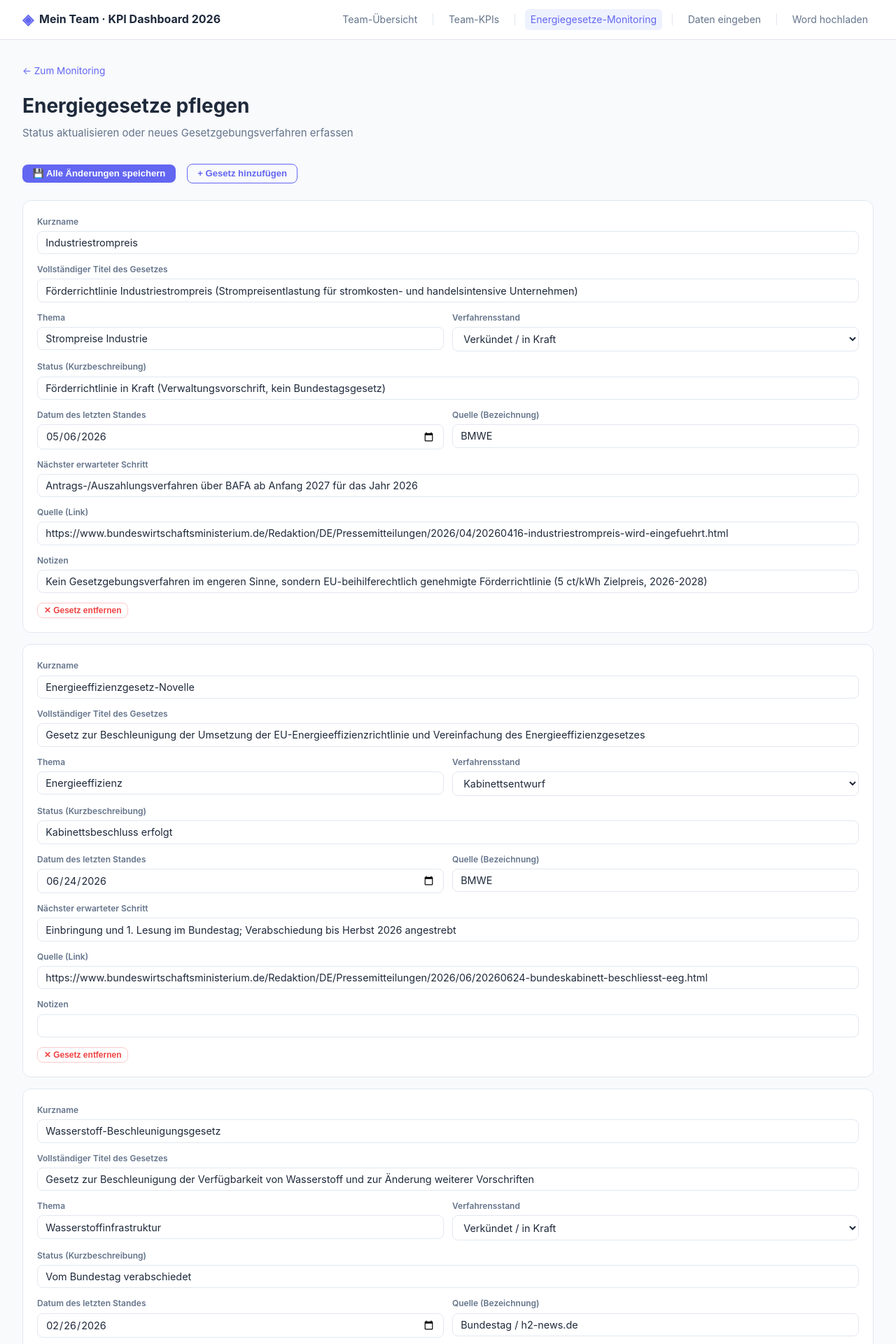
After one commit to MRo-arch/DB, a Flask app: page /gesetze/edit in a window 1280 px wide. The commit adds this page. Shown: the top 1920 px of the page at 70% size. Run offline with Flask 3, Linux system fonts and the light colour scheme.

Commit message:
Add energy law monitoring page with researched German legislation status
Adds a new /gesetze view listing current German energy-policy legislative
procedures (name, topic, legislative stage, next step, source), seeded from
research on DIP/Bundestag/BMWE, plus a /gesetze/edit page to maintain entries
as the status of each law changes.

Co-Authored-By: Claude Sonnet 5 <noreply@anthropic.com>
Claude-Session: https://claude.ai/code/session_01DLz6WkzdJv8Y4gXzENrGFd

```diff
--- a/app.py
+++ b/app.py
@@ -5,8 +5,18 @@ from datetime import date, timedelta
 
 app = Flask(__name__)
 DATA_FILE = os.path.join(os.path.dirname(__file__), "data", "kpis.json")
+GESETZE_FILE = os.path.join(os.path.dirname(__file__), "data", "gesetze.json")
 UPLOAD_FOLDER = os.path.join(os.path.dirname(__file__), "uploads")
 os.makedirs(UPLOAD_FOLDER, exist_ok=True)
+
+STAGES = {
+    1: "Referentenentwurf",
+    2: "Kabinettsentwurf",
+    3: "Bundestag (1. Lesung / Ausschuss)",
+    4: "Bundestag (2./3. Lesung)",
+    5: "Bundesrat",
+    6: "Verkündet / in Kraft",
+}
 
 
 DEFAULT_DATA = {
@@ -38,6 +48,22 @@ def load_data():
 
 def save_data(data):
     with open(DATA_FILE, "w", encoding="utf-8") as f:
+        json.dump(data, f, ensure_ascii=False, indent=2)
+
+
+DEFAULT_GESETZE = {"generated_at": date.today().isoformat(), "gesetze": []}
+
+
+def load_gesetze():
+    if not os.path.exists(GESETZE_FILE):
+        save_gesetze(DEFAULT_GESETZE)
+        return dict(DEFAULT_GESETZE)
+    with open(GESETZE_FILE, "r", encoding="utf-8") as f:
+        return json.load(f)
+
+
+def save_gesetze(data):
+    with open(GESETZE_FILE, "w", encoding="utf-8") as f:
         json.dump(data, f, ensure_ascii=False, indent=2)
 
 
@@ -203,6 +229,51 @@ def save_all():
     return jsonify({"ok": True})
 
 
+@app.route("/gesetze")
+def gesetze_overview():
+    data = load_data()
+    gdata = load_gesetze()
+    gesetze = sorted(gdata["gesetze"], key=lambda g: (g["stufe"], g["status_datum"]))
+    counts = {}
+    for g in gdata["gesetze"]:
+        counts[g["stufe"]] = counts.get(g["stufe"], 0) + 1
+    return render_template(
+        "gesetze.html", data=data, gdata=gdata, gesetze=gesetze, stages=STAGES, counts=counts
+    )
+
+
+@app.route("/gesetze/edit")
+def gesetze_edit():
+    data = load_data()
+    gdata = load_gesetze()
+    gesetze = sorted(gdata["gesetze"], key=lambda g: g["name"])
+    return render_template("gesetze_edit.html", data=data, gdata=gdata, gesetze=gesetze, stages=STAGES)
+
+
+@app.route("/api/update_gesetz", methods=["POST"])
+def update_gesetz():
+    payload = request.get_json()
+    gesetz_id = payload.get("id")
+    gdata = load_gesetze()
+    for g in gdata["gesetze"]:
+        if g["id"] == gesetz_id:
+            for field in ("stufe", "status_text", "status_datum", "naechster_schritt", "quelle_name", "quelle_url", "notizen"):
+                if field in payload:
+                    g[field] = payload[field]
+            save_gesetze(gdata)
+            return jsonify({"ok": True})
+    return jsonify({"ok": False}), 404
+
+
+@app.route("/api/gesetze/save_all", methods=["POST"])
+def gesetze_save_all():
+    payload = request.get_json()
+    gdata = load_gesetze()
+    gdata["gesetze"] = payload.get("gesetze", gdata["gesetze"])
+    save_gesetze(gdata)
+    return jsonify({"ok": True})
+
+
 @app.route("/upload", methods=["GET", "POST"])
 def upload():
     data = load_data()
--- a/static/style.css
+++ b/static/style.css
@@ -499,3 +499,45 @@ select.edit-input { cursor: pointer; }
 .btn-toggle-inactive:hover { background: #eef2ff; }
 .toggle-bar { display: flex; align-items: center; gap: 1rem; margin-bottom: 1.25rem; }
 .inactive-count { font-size: .85rem; color: var(--text-muted); }
+
+/* ── Gesetze-Monitoring: Stufen-Badges ──────────────────── */
+.stufe-badge {
+  display: inline-flex; align-items: center; white-space: nowrap;
+  padding: .2rem .6rem; border-radius: 999px; font-size: .7rem;
+  font-weight: 700; letter-spacing: .03em;
+}
+.stufe-1 { background: #f1f5f9; color: #475569; border: 1px solid #e2e8f0; }
+.stufe-2 { background: #eff6ff; color: #1d4ed8; border: 1px solid #bfdbfe; }
+.stufe-3 { background: var(--amber-bg); color: #92400e; border: 1px solid var(--amber-border); }
+.stufe-4 { background: #fff7ed; color: #9a3412; border: 1px solid #fed7aa; }
+.stufe-5 { background: #f5f3ff; color: #6d28d9; border: 1px solid #ddd6fe; }
+.stufe-6 { background: var(--green-bg); color: #166534; border: 1px solid var(--green-border); }
+
+.gesetze-table-wrap { background: var(--card); border: 1px solid var(--border); border-radius: var(--radius); overflow-x: auto; }
+.gesetze-table { width: 100%; border-collapse: collapse; font-size: .88rem; }
+.gesetze-table th {
+  text-align: left; padding: .75rem 1rem; font-size: .72rem; text-transform: uppercase;
+  letter-spacing: .05em; color: var(--text-muted); border-bottom: 1px solid var(--border);
+  white-space: nowrap;
+}
+.gesetze-table td { padding: .85rem 1rem; border-bottom: 1px solid var(--border); vertical-align: top; }
+.gesetze-table tr:last-child td { border-bottom: none; }
+.gesetze-table tr:hover td { background: var(--surface); }
+.gesetz-name { font-weight: 600; }
+.gesetz-kurzname { font-weight: 600; }
+.gesetz-fullname { display: block; font-size: .78rem; color: var(--text-muted); margin-top: .15rem; }
+.gesetz-thema { color: var(--text-muted); font-size: .82rem; }
+.gesetz-datum { color: var(--text-muted); font-size: .8rem; white-space: nowrap; }
+.gesetz-next { font-size: .82rem; }
+.gesetz-source a { color: var(--accent); font-size: .8rem; }
+.gesetz-source a:hover { text-decoration: underline; }
+.gesetze-legend { display: flex; gap: .5rem; flex-wrap: wrap; margin-bottom: 1.5rem; }
+
+/* ── Gesetze-Monitoring: Edit-Ansicht ────────────────────── */
+.gesetz-edit-card {
+  background: var(--card); border: 1px solid var(--border); border-radius: var(--radius);
+  padding: 1.25rem; margin-bottom: 1rem;
+}
+.gesetz-edit-grid { display: grid; grid-template-columns: 1fr 1fr; gap: .75rem; }
+.gesetz-edit-grid .full-width { grid-column: 1 / -1; }
+@media (max-width: 700px) { .gesetz-edit-grid { grid-template-columns: 1fr; } }
--- a/templates/base.html
+++ b/templates/base.html
@@ -19,6 +19,8 @@
         <span class="nav-sep">|</span>
         <a href="/team-kpis" class="nav-link {% if request.path == '/team-kpis' %}active{% endif %}">Team-KPIs</a>
         <span class="nav-sep">|</span>
+        <a href="/gesetze" class="nav-link {% if request.path.startswith('/gesetze') %}active{% endif %}">Energiegesetze-Monitoring</a>
+        <span class="nav-sep">|</span>
         <a href="/edit" class="nav-link {% if request.path == '/edit' %}active{% endif %}">Daten eingeben</a>
         <span class="nav-sep">|</span>
         <a href="/upload" class="nav-link {% if request.path == '/upload' %}active{% endif %}">Word hochladen</a>
--- /dev/null
+++ b/templates/gesetze_edit.html
@@ -0,0 +1,152 @@
+{% extends "base.html" %}
+{% block title %}Gesetze pflegen{% endblock %}
+
+{% block content %}
+<section class="page-header">
+  <a href="/gesetze" class="back-link">← Zum Monitoring</a>
+  <h1>Energiegesetze pflegen</h1>
+  <p class="page-subtitle">Status aktualisieren oder neues Gesetzgebungsverfahren erfassen</p>
+</section>
+
+<div class="edit-toolbar no-print">
+  <button class="btn-save" onclick="saveAllGesetze()">💾 Alle Änderungen speichern</button>
+  <button class="btn-outline" onclick="addGesetz()">+ Gesetz hinzufügen</button>
+  <span class="edit-hint" id="save-status"></span>
+</div>
+
+<div id="gesetze-container">
+{% for g in gesetze %}
+<div class="gesetz-edit-card" data-gesetz-id="{{ g.id }}">
+  <div class="gesetz-edit-grid">
+    <div class="edit-field-row full-width">
+      <label>Kurzname</label>
+      <input type="text" class="edit-input f-kurzname" value="{{ g.kurzname }}">
+    </div>
+    <div class="edit-field-row full-width">
+      <label>Vollständiger Titel des Gesetzes</label>
+      <input type="text" class="edit-input f-name" value="{{ g.name }}">
+    </div>
+    <div class="edit-field-row">
+      <label>Thema</label>
+      <input type="text" class="edit-input f-thema" value="{{ g.thema }}">
+    </div>
+    <div class="edit-field-row">
+      <label>Verfahrensstand</label>
+      <select class="edit-input f-stufe">
+        {% for stufe, label in stages.items() %}
+        <option value="{{ stufe }}" {% if g.stufe == stufe %}selected{% endif %}>{{ label }}</option>
+        {% endfor %}
+      </select>
+    </div>
+    <div class="edit-field-row full-width">
+      <label>Status (Kurzbeschreibung)</label>
+      <input type="text" class="edit-input f-status-text" value="{{ g.status_text }}">
+    </div>
+    <div class="edit-field-row">
+      <label>Datum des letzten Standes</label>
+      <input type="date" class="edit-input f-status-datum" value="{{ g.status_datum }}">
+    </div>
+    <div class="edit-field-row">
+      <label>Quelle (Bezeichnung)</label>
+      <input type="text" class="edit-input f-quelle-name" value="{{ g.quelle_name }}">
+    </div>
+    <div class="edit-field-row full-width">
+      <label>Nächster erwarteter Schritt</label>
+      <input type="text" class="edit-input f-naechster" value="{{ g.naechster_schritt }}">
+    </div>
+    <div class="edit-field-row full-width">
+      <label>Quelle (Link)</label>
+      <input type="url" class="edit-input f-quelle-url" value="{{ g.quelle_url }}">
+    </div>
+    <div class="edit-field-row full-width">
+      <label>Notizen</label>
+      <input type="text" class="edit-input f-notizen" value="{{ g.notizen }}">
+    </div>
+  </div>
+  <div style="margin-top:.75rem;">
+    <button class="btn-danger btn-sm" onclick="removeGesetz(this)">✕ Gesetz entfernen</button>
+  </div>
+</div>
+{% endfor %}
+</div>
+
+<div class="edit-toolbar no-print" style="margin-top:2rem;">
+  <button class="btn-save" onclick="saveAllGesetze()">💾 Alle Änderungen speichern</button>
+  <span class="edit-hint" id="save-status-bottom"></span>
+</div>
+{% endblock %}
+
+{% block extra_js %}
+<script>
+function slugifyGesetz(str) {
+  return str.toLowerCase().replace(/[^a-z0-9]+/g, "-").replace(/^-|-$/g, "");
+}
+
+function addGesetz() {
+  var html = '<div class="gesetz-edit-card" data-gesetz-id="new_' + Date.now() + '">' +
+    '<div class="gesetz-edit-grid">' +
+    '<div class="edit-field-row full-width"><label>Kurzname</label><input type="text" class="edit-input f-kurzname"></div>' +
+    '<div class="edit-field-row full-width"><label>Vollständiger Titel des Gesetzes</label><input type="text" class="edit-input f-name"></div>' +
+    '<div class="edit-field-row"><label>Thema</label><input type="text" class="edit-input f-thema"></div>' +
+    '<div class="edit-field-row"><label>Verfahrensstand</label><select class="edit-input f-stufe">' +
+    {% for stufe, label in stages.items() %}
+    '<option value="{{ stufe }}">{{ label }}</option>' +
+    {% endfor %}
+    '</select></div>' +
+    '<div class="edit-field-row full-width"><label>Status (Kurzbeschreibung)</label><input type="text" class="edit-input f-status-text"></div>' +
+    '<div class="edit-field-row"><label>Datum des letzten Standes</label><input type="date" class="edit-input f-status-datum"></div>' +
+    '<div class="edit-field-row"><label>Quelle (Bezeichnung)</label><input type="text" class="edit-input f-quelle-name"></div>' +
+    '<div class="edit-field-row full-width"><label>Nächster erwarteter Schritt</label><input type="text" class="edit-input f-naechster"></div>' +
+    '<div class="edit-field-row full-width"><label>Quelle (Link)</label><input type="url" class="edit-input f-quelle-url"></div>' +
+    '<div class="edit-field-row full-width"><label>Notizen</label><input type="text" class="edit-input f-notizen"></div>' +
+    '</div>' +
+    '<div style="margin-top:.75rem;"><button class="btn-danger btn-sm" onclick="removeGesetz(this)">✕ Gesetz entfernen</button></div>' +
+    '</div>';
+  document.getElementById("gesetze-container").insertAdjacentHTML("beforeend", html);
+}
+
+function removeGesetz(btn) {
+  if (confirm("Gesetz wirklich entfernen?")) btn.closest(".gesetz-edit-card").remove();
+}
+
+function saveAllGesetze() {
+  var gesetze = [];
+  document.querySelectorAll(".gesetz-edit-card").forEach(function(card) {
+    var kurzname = card.querySelector(".f-kurzname").value.trim();
+    var name = card.querySelector(".f-name").value.trim();
+    if (!kurzname || !name) return;
+
+    var id = card.dataset.gesetzId && !card.dataset.gesetzId.startsWith("new_")
+      ? card.dataset.gesetzId : slugifyGesetz(kurzname) + "-" + Date.now();
+
+    gesetze.push({
+      id: id,
+      kurzname: kurzname,
+      name: name,
+      thema: card.querySelector(".f-thema").value.trim(),
+      stufe: parseInt(card.querySelector(".f-stufe").value),
+      status_text: card.querySelector(".f-status-text").value.trim(),
+      status_datum: card.querySelector(".f-status-datum").value,
+      naechster_schritt: card.querySelector(".f-naechster").value.trim(),
+      quelle_name: card.querySelector(".f-quelle-name").value.trim(),
+      quelle_url: card.querySelector(".f-quelle-url").value.trim(),
+      notizen: card.querySelector(".f-notizen").value.trim()
+    });
+  });
+
+  fetch("/api/gesetze/save_all", {
+    method: "POST",
+    headers: { "Content-Type": "application/json" },
+    body: JSON.stringify({ gesetze: gesetze })
+  })
+  .then(function(r) { return r.json(); })
+  .then(function(data) {
+    var msg = data.ok ? "✓ Gespeichert" : "Fehler!";
+    ["save-status","save-status-bottom"].forEach(function(id) {
+      var el = document.getElementById(id);
+      if (el) { el.textContent = msg; setTimeout(function() { el.textContent=""; }, 2500); }
+    });
+  });
+}
+</script>
+{% endblock %}
```
Also changed, not shown: data/gesetze.json (added, +135 -0 lines), templates/gesetze.html (added, +70 -0 lines).
